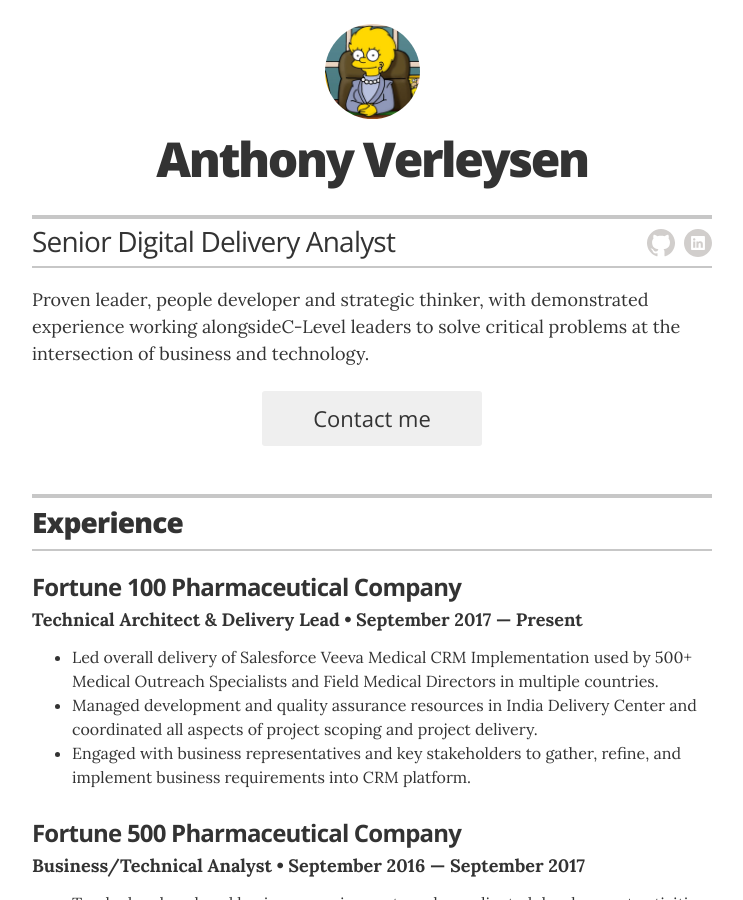
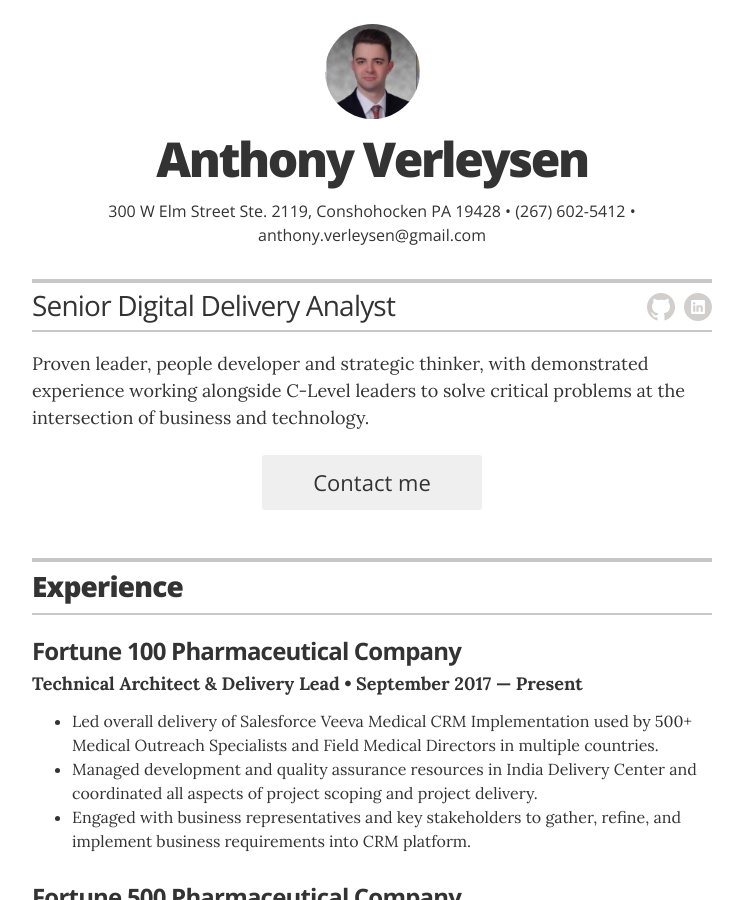
Before and after one commit to averleysen/resume, a Jekyll site: the page built from index.html, in a window 1280 px wide and 900 px high. Shown: the whole window, without its empty margins (268-1011 px from the left). Built offline with Jekyll 4.4.1, drawn with Linux system fonts in a browser that asks for light colours; some of the changed text lies outside the part shown.

```diff
--- a/_config.yml
+++ b/_config.yml
@@ -21,9 +21,9 @@ resume_contact_telephone:       "(267) 602-5412)"
 resume_contact_address:         "300 W Elm Street Ste. 2119, Conshohocken PA 19428"
 
 resume_header_contact_info:     "300 W Elm Street Ste. 2119, Conshohocken PA 19428 • (267) 602-5412 • anthony.verleysen@gmail.com"
-display_header_contact_info:    "false"
+display_header_contact_info:    "true"
 
-resume_header_intro: "<p>Proven leader, people developer and strategic thinker, with demonstrated experience working alongsideC-Level leaders to solve critical problems at the intersection of business and technology.</p>"
+resume_header_intro: "<p>Proven leader, people developer and strategic thinker, with demonstrated experience working alongside C-Level leaders to solve critical problems at the intersection of business and technology.</p>"
 
 # use "yes" to display the email contact button,
 # "no" to display an "I'm not looking for work" message,
--- a/_layouts/resume.html
+++ b/_layouts/resume.html
@@ -232,8 +232,8 @@
       {% endif %}
 
       <footer class="page-footer">
-        <p class="footer-line">Made by <a href="http://twitter.com/jglovier">@jglovier</a>. Fork me on <a href="https://github.com/jglovier/resume-template">GitHub</a>.</p>
-        <p class="footer-line">If this is your live resume, you can modify or remove this part. ;-)</p>
+      <!--   <p class="footer-line">Made by <a href="http://twitter.com/jglovier">@jglovier</a>. Fork me on <a href="https://github.com/jglovier/resume-template">GitHub</a>.</p> -->
+        <p class="footer-line">This page will be enhanced in the future! -Anthony (2/21/2019)</p>
       </footer>
 
     </div>
```
Also changed, not shown: images/avatar.jpg.
